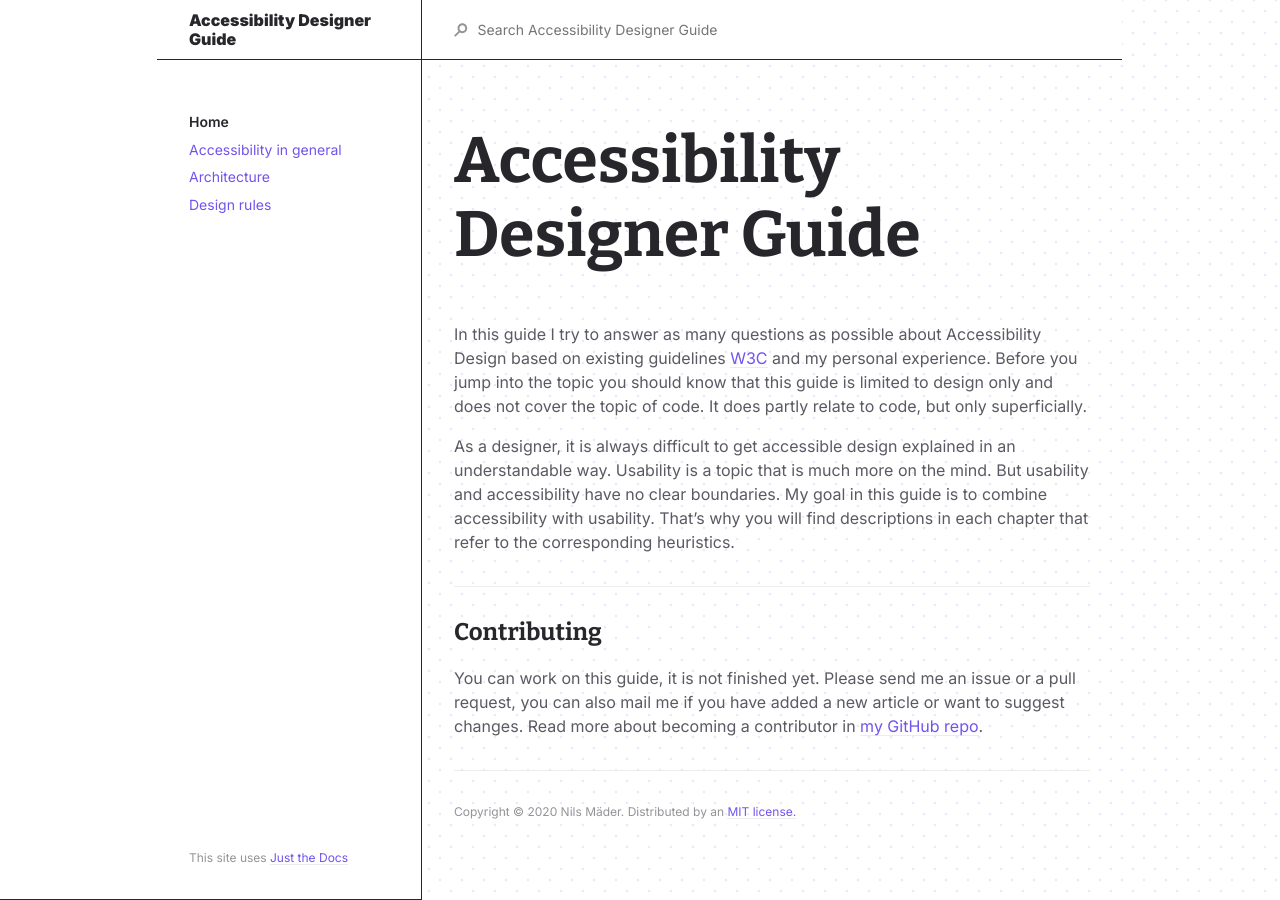
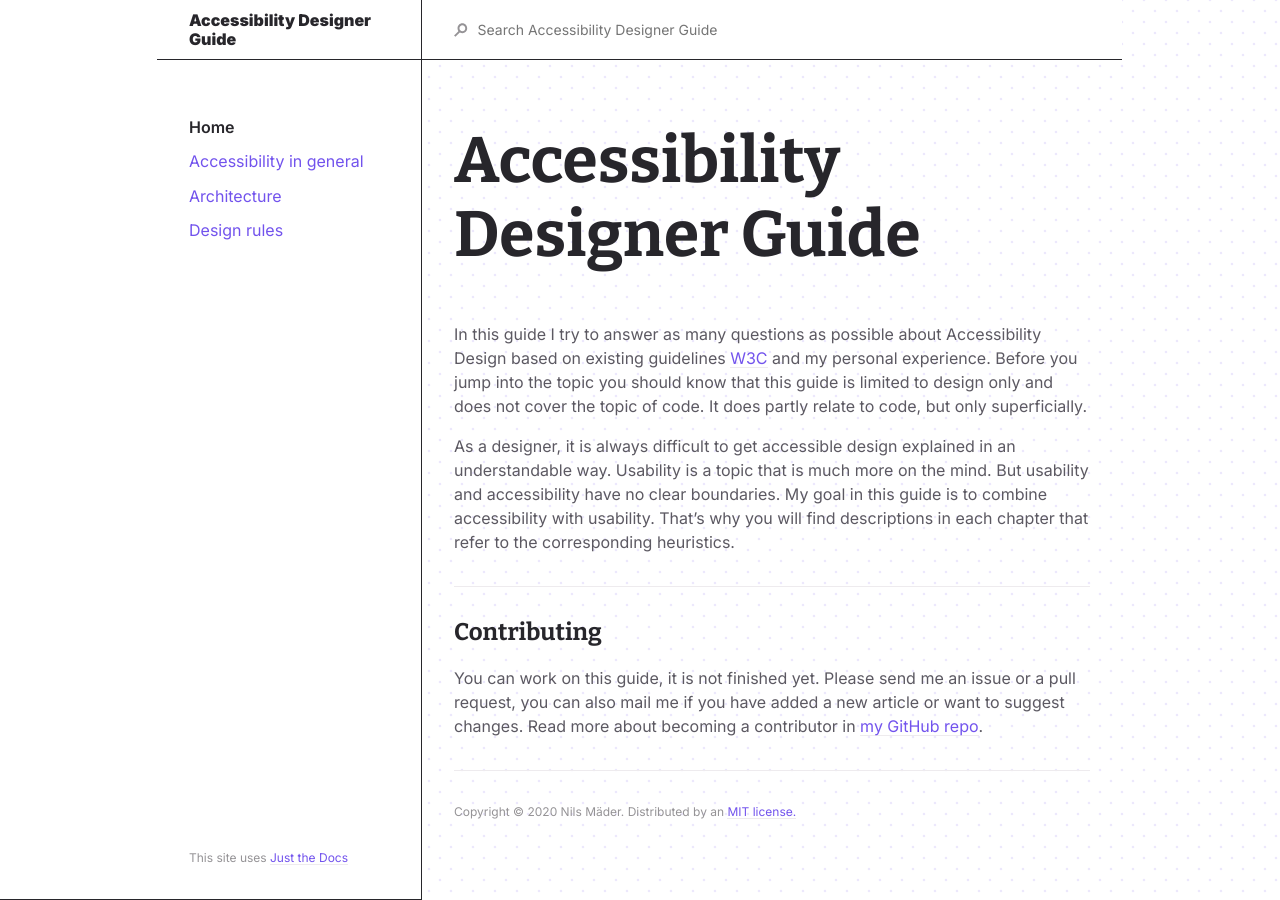
Before and after one commit to NMA93/Accessibility-Designer-Guide, a Jekyll site: the page built from docs.md, in a window 1280 px wide. Built offline with Jekyll 4.4.1, drawn with Linux system fonts in a browser that asks for light colours.

Commit message:
navigation

```diff
--- a/_sass/navigation.scss
+++ b/_sass/navigation.scss
@@ -37,10 +37,11 @@
 
 .navigation-list-item {
   @include fs-4;
-  margin: 0;
+  margin-top: 0.25em;
+  margin-bottom: 0.25em;
 
   @include mq(md) {
-    @include fs-3;
+    @include fs-4;
   }
 
   .navigation-list-child-list {
```
Also changed, not shown: 5 other files.
